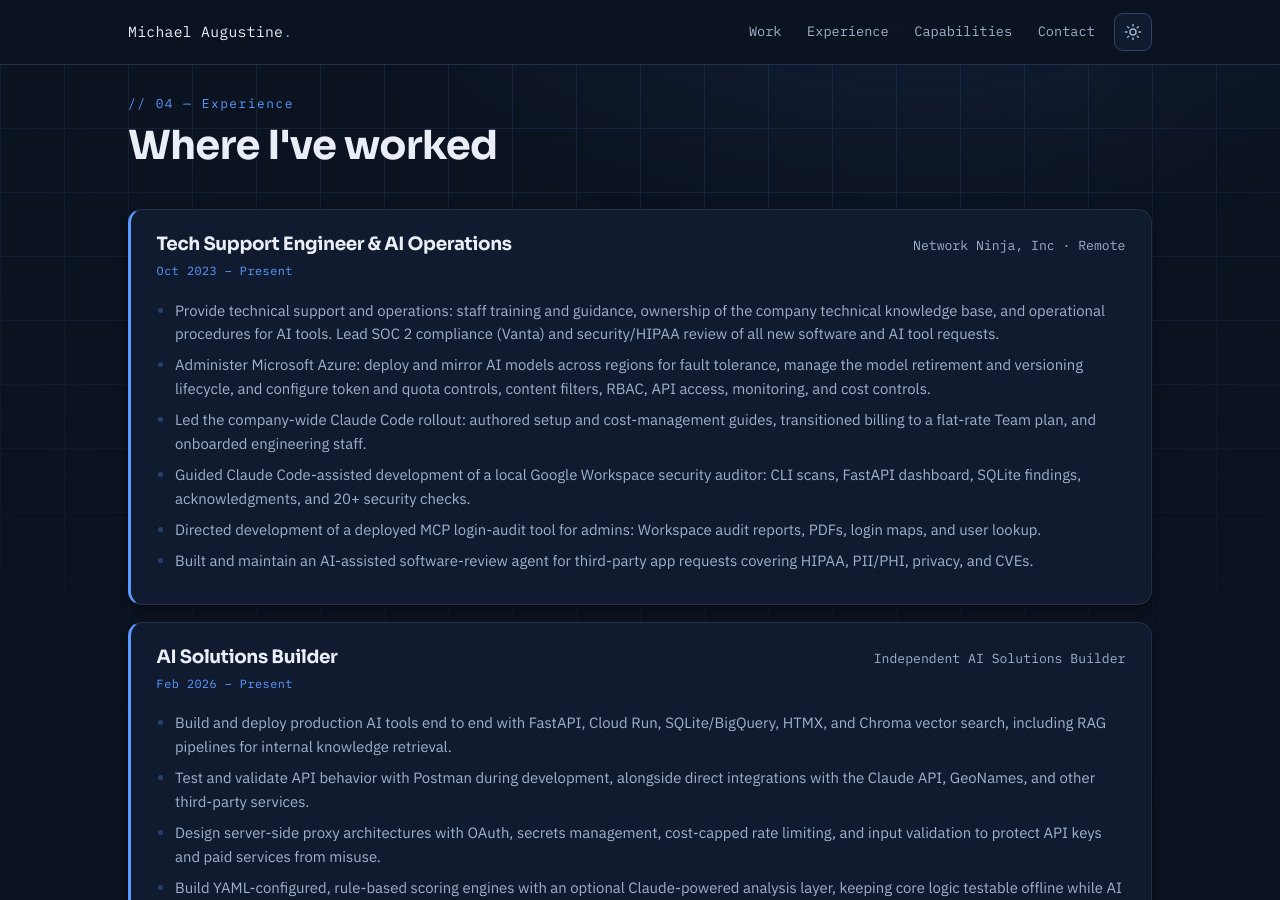
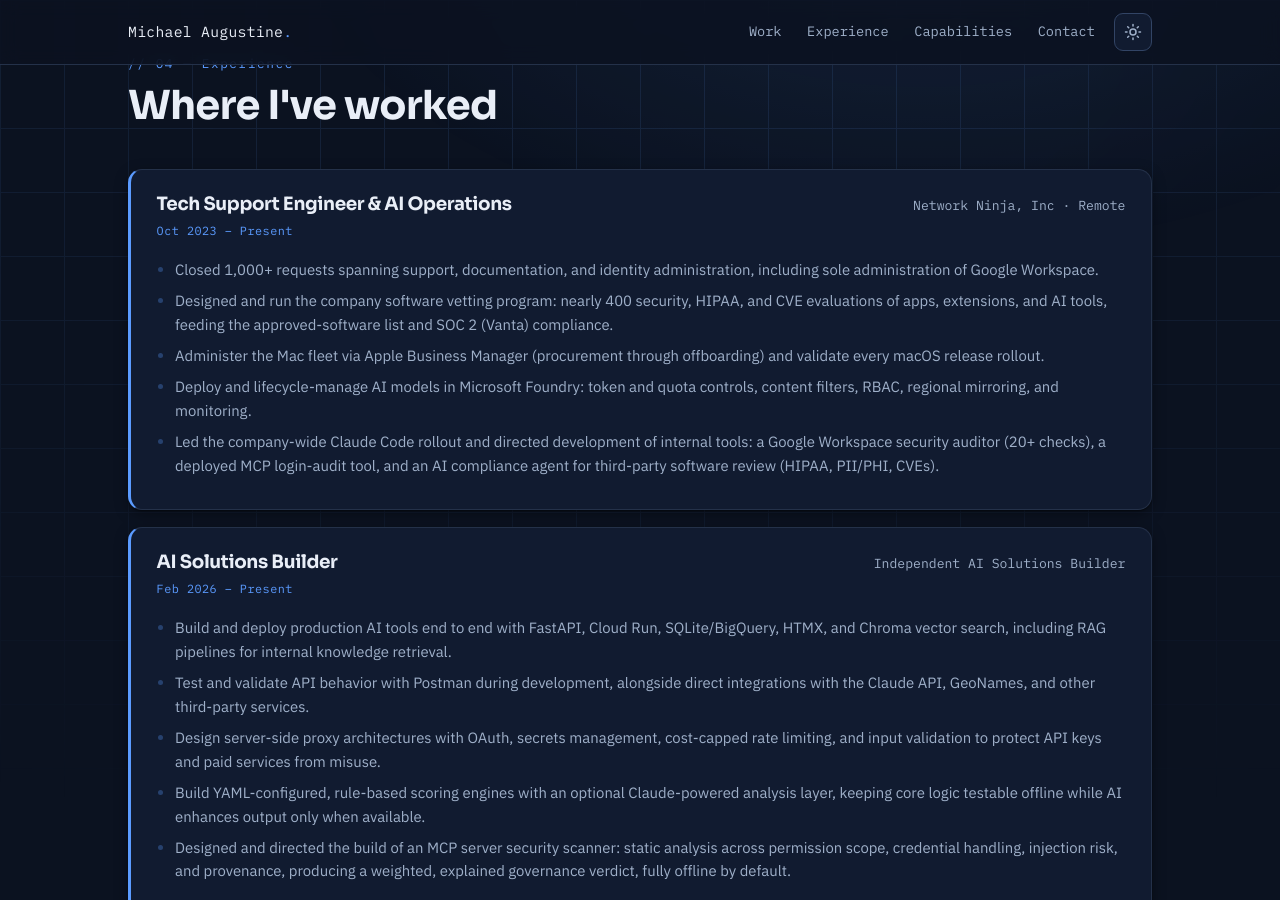
Before and after one commit to augforce/augforce.github.io, a Jekyll site: the page built from index.html, in a window 1280 px wide and 900 px high, scrolled down 4320 px. Built offline with Jekyll 4.4.1, drawn with Linux system fonts in a browser that asks for light colours; some of the changed text lies outside the part shown.

Commit message:
Resume sync: new PDF, Apple Business Manager under Technical Support, model lifecycle management, Network Ninja bullets consolidated with new metrics, Ferguson fleet 10,000+
Co-Authored-By: Claude Fable 5 <noreply@anthropic.com>

```diff
--- a/_data/experience.yml
+++ b/_data/experience.yml
@@ -5,12 +5,11 @@
   location: "Remote"
   dates: "Oct 2023 – Present"
   points:
-    - "Provide technical support and operations: staff training and guidance, ownership of the company technical knowledge base, and operational procedures for AI tools. Lead SOC 2 compliance (Vanta) and security/HIPAA review of all new software and AI tool requests."
-    - "Administer Microsoft Azure: deploy and mirror AI models across regions for fault tolerance, manage the model retirement and versioning lifecycle, and configure token and quota controls, content filters, RBAC, API access, monitoring, and cost controls."
-    - "Led the company-wide Claude Code rollout: authored setup and cost-management guides, transitioned billing to a flat-rate Team plan, and onboarded engineering staff."
-    - "Guided Claude Code-assisted development of a local Google Workspace security auditor: CLI scans, FastAPI dashboard, SQLite findings, acknowledgments, and 20+ security checks."
-    - "Directed development of a deployed MCP login-audit tool for admins: Workspace audit reports, PDFs, login maps, and user lookup."
-    - "Built and maintain an AI-assisted software-review agent for third-party app requests covering HIPAA, PII/PHI, privacy, and CVEs."
+    - "Closed 1,000+ requests spanning support, documentation, and identity administration, including sole administration of Google Workspace."
+    - "Designed and run the company software vetting program: nearly 400 security, HIPAA, and CVE evaluations of apps, extensions, and AI tools, feeding the approved-software list and SOC 2 (Vanta) compliance."
+    - "Administer the Mac fleet via Apple Business Manager (procurement through offboarding) and validate every macOS release rollout."
+    - "Deploy and lifecycle-manage AI models in Microsoft Foundry: token and quota controls, content filters, RBAC, regional mirroring, and monitoring."
+    - "Led the company-wide Claude Code rollout and directed development of internal tools: a Google Workspace security auditor (20+ checks), a deployed MCP login-audit tool, and an AI compliance agent for third-party software review (HIPAA, PII/PHI, CVEs)."
 
 - role: "AI Solutions Builder"
   org: "Independent AI Solutions Builder"
@@ -27,7 +26,7 @@
   location: "Florissant, MO"
   dates: "Jan 2011 – Oct 2023"
   points:
-    - "Managed the lifecycle, security, and OS updates for a fleet of 1,000+ Chromebooks (IT asset management), plus Windows desktop and server support and maintenance."
+    - "Managed the lifecycle, security, and OS updates for a fleet of 10,000+ district-wide deployed Chromebooks (IT asset management), plus Windows desktop and server support and maintenance."
     - "Oversaw daily server operations and network stability across multiple campuses with rapid-response technical support in a high-volume ticketing environment."
     - "Advised administration on emerging education-technology needs and large-scale hardware deployment strategy."
     - "Trained and onboarded staff and students on new hardware and software rollouts, driving adoption and bridging the gap for non-technical users."
--- a/_data/focus.yml
+++ b/_data/focus.yml
@@ -1,13 +1,13 @@
 # "What I do" — focus areas, drawn from the résumé.
 
 - name: "Technical Support"
-  blurb: "SaaS administration and L2/L3 support across macOS, Chrome, and Windows, plus endpoint and device management (MDM), systems administration, Jira/Atlassian, and Slack."
+  blurb: "SaaS administration and L2/L3 support across macOS, Chrome, and Windows, plus endpoint and device management (MDM/Apple Business Manager), systems administration, Jira/Atlassian, and Slack."
 
 - name: "AI Platform Operations"
-  blurb: "Administering Microsoft Foundry end to end (model deployments, token and quota controls, content filters, API access, cost controls, and model evaluations) so developers can build safely."
+  blurb: "Administering Microsoft Foundry end to end (model deployments and lifecycle management, token and quota controls, content filters, API access, cost controls, and model evaluations) so developers can build safely."
 
 - name: "AI Tool Building & Enablement"
   blurb: "Designing, testing, documenting, and shipping practical AI tools with Claude Code, Claude Design, Anthropic API proxy orchestration, LLMs, Python, MCP server development, prompt engineering, Postman, and agentic workflows, backed by AI-assisted testing and validation across the SDLC."
 
 - name: "Cloud, Data & Integrations"
-  blurb: "Google Workspace and GCP Super Admin, Apple Business admin, Microsoft Azure admin, SQL and BigQuery, FastAPI, RBAC/IAM/OAuth, APIs, and secrets management, the plumbing that wires these tools into real systems."
+  blurb: "Google Workspace and GCP Super Admin, Microsoft Azure admin, SQL and BigQuery, FastAPI, RBAC/IAM/OAuth, APIs, and secrets management, the plumbing that wires these tools into real systems."
--- a/_data/skills.yml
+++ b/_data/skills.yml
@@ -1,13 +1,13 @@
 # Capability clusters for the Capabilities section — mirrors the résumé.
 
 - group: "Technical Support"
-  items: ["SaaS Administration", "L2/L3 Support", "Systems Administration", "Endpoint & Device Management (MDM)", "macOS", "Chrome OS", "Windows Support", "Jira/Atlassian", "Slack"]
+  items: ["SaaS Administration", "L2/L3 Support", "Systems Administration", "Endpoint & Device Management (MDM)", "Apple Business Manager", "macOS", "Chrome OS", "Windows Support", "Jira/Atlassian", "Slack"]
 
 - group: "AI Platform Operations"
-  items: ["Microsoft Foundry", "Model Deployments", "Token & Quota Controls", "Content Filters", "API Access", "Cost Controls", "Model Evaluations"]
+  items: ["Microsoft Foundry", "Model Deployments & Lifecycle Management", "Token & Quota Controls", "Content Filters", "API Access", "Cost Controls", "Model Evaluations"]
 
 - group: "AI Tool Building & Enablement"
   items: ["Claude Code", "Claude Design", "Anthropic API Proxy Orchestration", "LLMs", "Python", "MCP Server Development", "Prompt Engineering", "Postman", "Agentic Workflows", "AI-Assisted Testing & Validation (SDLC)"]
 
 - group: "Cloud, Data & Integrations"
-  items: ["Google Workspace & GCP Super Admin", "Apple Business Admin", "Microsoft Azure Admin", "SQL", "BigQuery", "FastAPI", "RBAC/IAM/OAuth", "APIs", "Secrets Management"]
+  items: ["Google Workspace & GCP Super Admin", "Microsoft Azure Admin", "SQL", "BigQuery", "FastAPI", "RBAC/IAM/OAuth", "APIs", "Secrets Management"]
```
Also changed, not shown: 1 other file.
